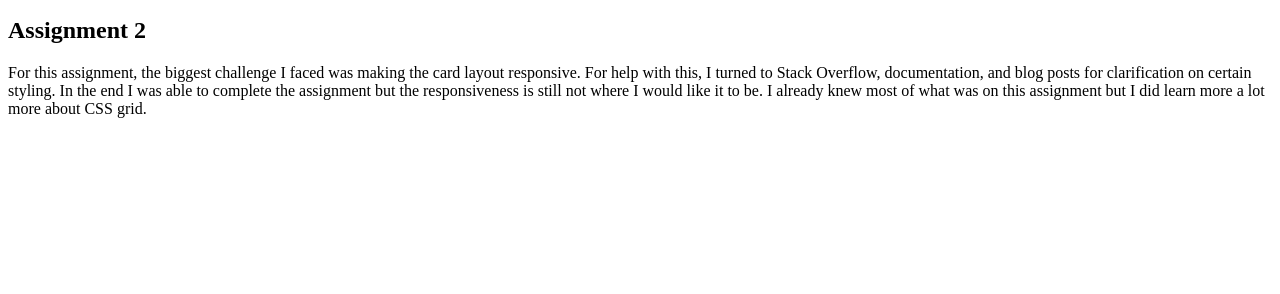
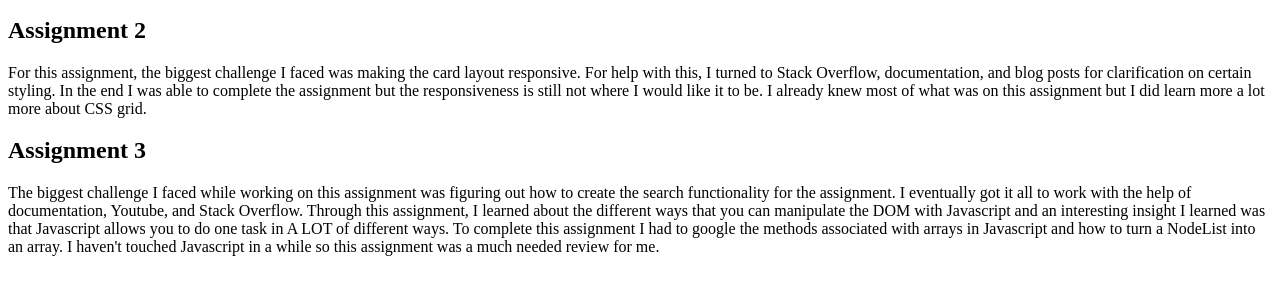
Before and after one commit to Eduardo-Gonz/assignment-1, a plain HTML site: page blog.html in a window 1280 px wide. Shown: the part 222-516 px from the top of the page. Drawn offline with Linux system fonts and the light colour scheme.

Commit message:
Add entry for assignment 3

```diff
--- a/blog.html
+++ b/blog.html
@@ -15,5 +15,9 @@
       <p>
         For this assignment, the biggest challenge I faced was making the card layout responsive. For help with this, I turned to Stack Overflow, documentation, and blog posts for clarification on certain styling. In the end I was able to complete the assignment but the responsiveness is still not where I would like it to be. I already knew most of what was on this assignment but I did learn more a lot more about CSS grid.
         </p>
+        <h2>Assignment 3</h2>
+        <p>
+          The biggest challenge I faced while working on this assignment was figuring out how to create the search functionality for the assignment. I eventually got it all to work with the help of documentation, Youtube, and Stack Overflow. Through this assignment, I learned about the different ways that you can manipulate the DOM with Javascript and an interesting insight I learned was that Javascript allows you to do one task in A LOT of different ways. To complete this assignment I had to google the methods associated with arrays in Javascript and how to turn a NodeList into an array. I haven't touched Javascript in a while so this assignment was a much needed review for me.
+          </p>
   </body>
 </html>
```
